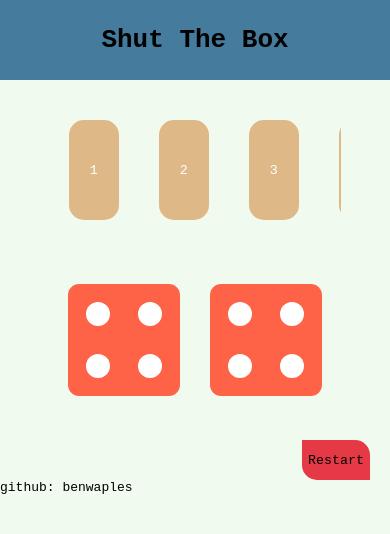
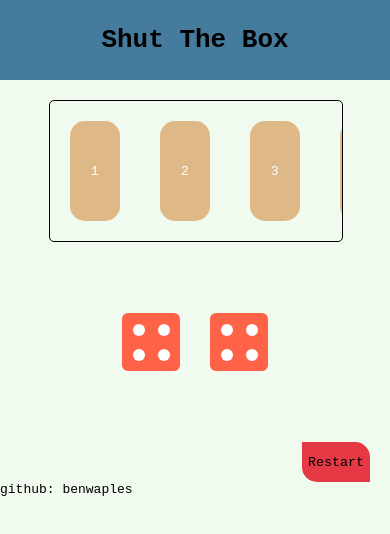
Before and after one commit to benwaples/shut-the-box, a React (Create React App) app: page / in a window 390 px wide. Both pictures are taken after a click on the button "Roll Dice". Shown: the top 534 px of the page. Built offline with nearby package versions, Linux system fonts and the light colour scheme.

Commit message:
mobile dice

```diff
--- a/src/components/displayDice/DisplayDice.scss
+++ b/src/components/displayDice/DisplayDice.scss
@@ -106,3 +106,15 @@
     grid-row: 3 / 4;
   }
 }
+
+@media only screen and (max-width: 600px) {
+  .dice {
+    height: 50px;
+    width: 50px;
+  }
+
+  .dot {
+    height: 12px;
+    width: 12px;
+  }
+}
--- a/src/components/displayNumber/DisplayNumbers.scss
+++ b/src/components/displayNumber/DisplayNumbers.scss
@@ -51,3 +51,10 @@ div {
   }
 
 }
+
+@media only screen and (max-width: 600px) {
+  #block-display {
+    border: 1px solid black;
+    border-radius: 5px;
+  }
+}
```
